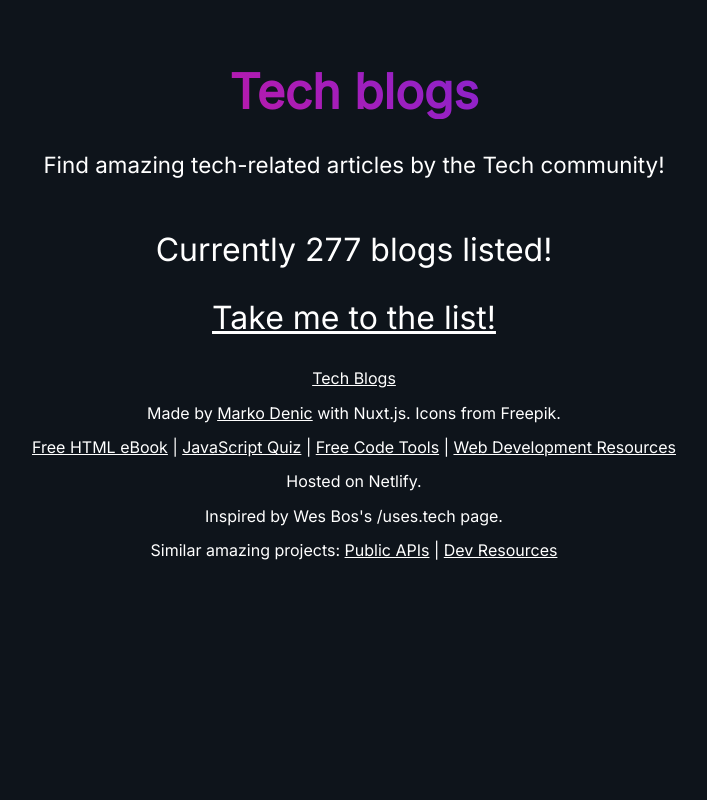
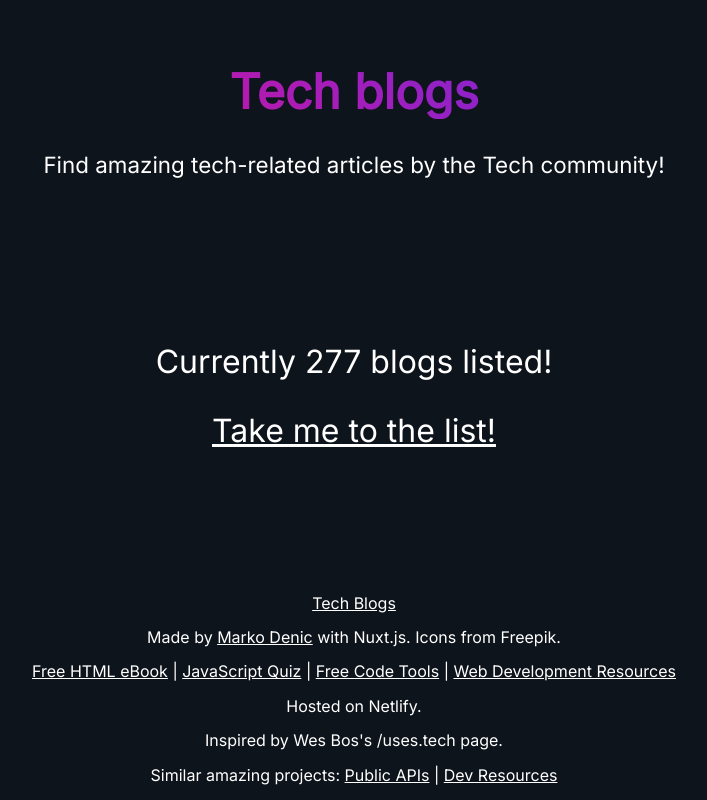
Before and after one commit to markodenic/awesome-tech-blogs, a Nuxt app: page / in a window 1280 px wide. Shown: the whole page, without its empty margins (286-993 px from the left). Built offline with nearby package versions, Linux system fonts and the light colour scheme.

Commit message:
Fix landing page layout

```diff
--- a/assets/less/app.less
+++ b/assets/less/app.less
@@ -33,6 +33,7 @@ html {
     padding: 2rem 2rem 0;
     display: flex;
     flex-direction: column;
+    min-height: calc(100vh - 2rem);
   }
   h1 {
     font-size: 3rem;
@@ -47,6 +48,9 @@ html {
   }
   main {
     flex: 1;
+    display: flex;
+    justify-content: center;
+    align-items: center;
   }
   .cta {
     text-align: center;
```
